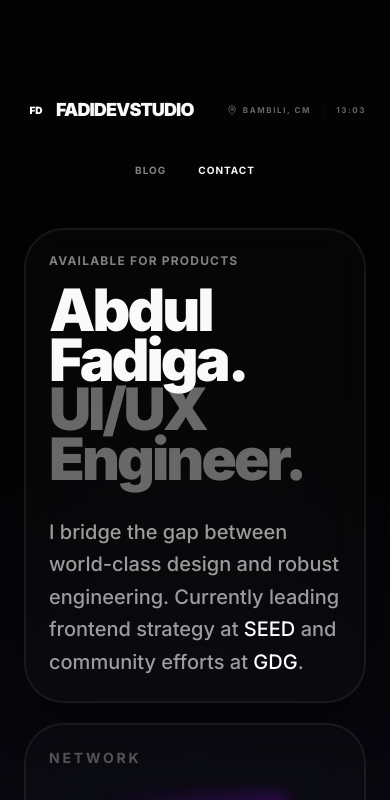
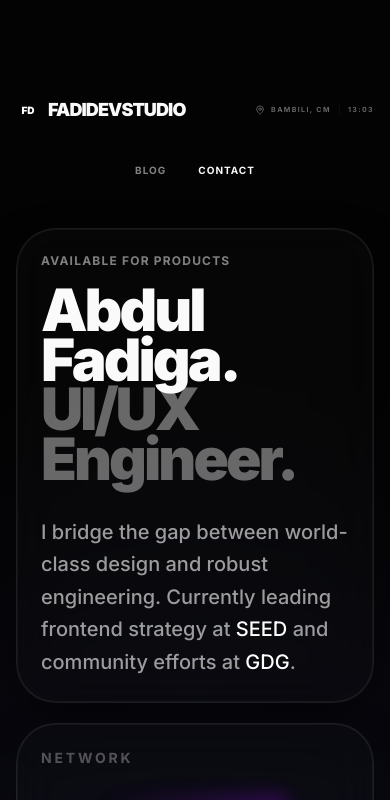
Before and after one commit to fadigatardzenyuy/portfolio-fadidev, a Next.js app: page / in a window 390 px wide. Shown: the top 800 px of the page. Built offline with nearby package versions, Linux system fonts and the light colour scheme; grey boxes are pictures that could not be loaded.

Commit message:
Hard-lock horizontal overflow and refine mobile header fit

```diff
--- a/app/globals.css
+++ b/app/globals.css
@@ -28,7 +28,15 @@
   body {
     @apply bg-[var(--background)] text-[var(--foreground)] antialiased;
     font-feature-settings: "cv02", "cv03", "cv04", "cv11";
+    overflow-x: hidden;
+    width: 100%;
+    position: relative;
   }
+}
+
+html {
+  overflow-x: hidden;
+  width: 100%;
 }
 
 @layer utilities {
--- a/components/bento-hero.tsx
+++ b/components/bento-hero.tsx
@@ -30,7 +30,7 @@ const item: Variants = {
 
 export function BentoHero({ latestPost }: BentoHeroProps) {
     return (
-        <section className="relative px-6 pt-24 pb-12 md:px-12 lg:px-24">
+        <section className="relative px-4 md:px-12 lg:px-24 pt-24 md:pt-32 pb-4 overflow-hidden max-w-full">
             {/* Background Glow */}
             <div className="absolute top-0 left-1/2 -translate-x-1/2 w-full max-w-7xl h-full glow-indigo pointer-events-none" />
 
--- a/components/header-presence.tsx
+++ b/components/header-presence.tsx
@@ -35,7 +35,7 @@ export function HeaderPresence() {
     if (!mounted) return null;
 
     return (
-        <div className="flex items-center gap-3 md:gap-6 text-[8px] md:text-[10px] font-bold uppercase tracking-[0.2em] opacity-40">
+        <div className="flex items-center gap-2 md:gap-4 text-[7px] md:text-[10px] font-bold uppercase tracking-[0.2em] opacity-40">
             <div className="flex items-center gap-1.5 md:gap-2">
                 <MapPin className="h-2.5 w-2.5 md:h-3 md:w-3" />
                 <span className="whitespace-nowrap">Bambili, CM</span>
```
